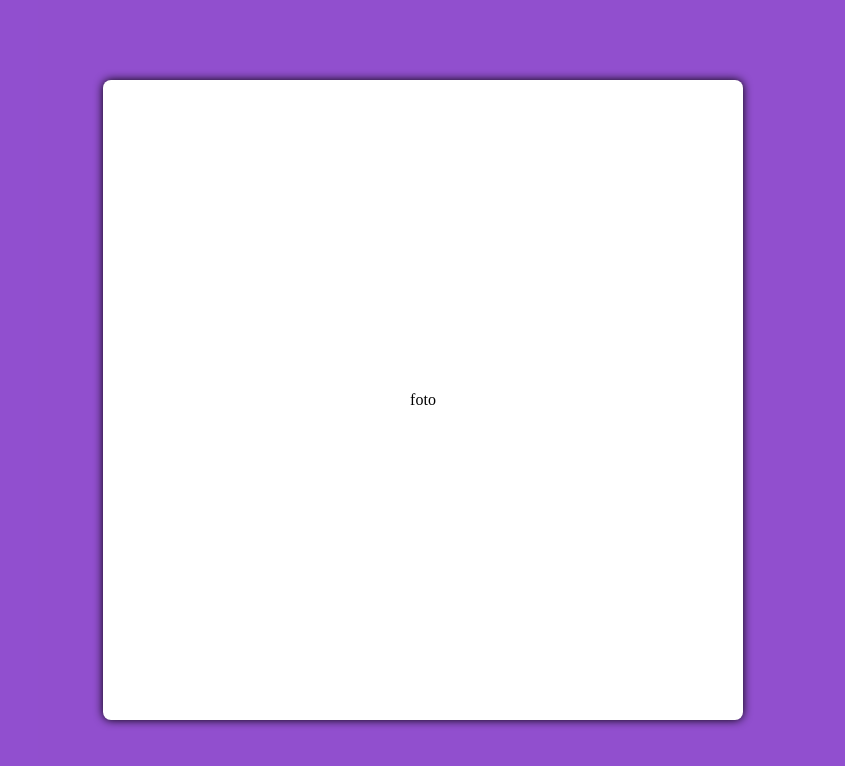
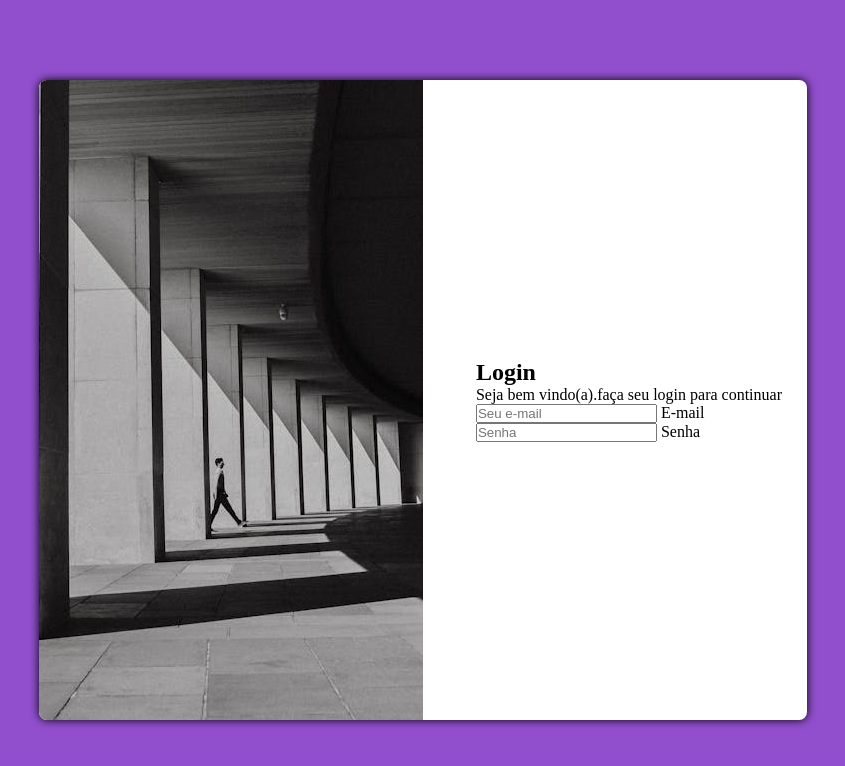
Before and after one commit to Lucas-Negrao/HTML-CSS, a plain HTML site: page EXERCICIOS/EX027/projeto-login-flex/index.html in a window 1280 px wide. Shown: the whole page, without its empty margins (217-1062 px from the left). Drawn offline with Linux system fonts and the light colour scheme.

Commit message:
projeto flex-login
refeito, não com muita estica mais com funcionalidade melhores e mais práticas

```diff
--- a/EXERCICIOS/EX027/projeto-login-flex/estilos/style.css
+++ b/EXERCICIOS/EX027/projeto-login-flex/estilos/style.css
@@ -22,10 +22,27 @@ main{
 main > section{
     background-color: white;
     height: 80%;
-    width: 50%;
+    width: 60%;
     border-radius: 8px;
     box-shadow: 0px 0px 10px black;
     display: flex;
     align-items: center;
-    justify-content: center;
+    justify-content:space-between;
 }
+
+div#foto{
+    background: black url(../imagens/pexels-86844948-9373483.jpg) no-repeat;
+    width: 50%;
+    height: 100%;
+    background-position: center bottom;
+    border-radius:8px 0px 0px 8px ;
+
+}
+
+div#formulario> p{
+    margin-right: 25px;
+}
+
+form>div.campo{
+    margin-right: 10px;
+}
--- a/EXERCICIOS/EX027/projeto-login-flex/index.html
+++ b/EXERCICIOS/EX027/projeto-login-flex/index.html
@@ -11,8 +11,24 @@
         <section>
             <div id="foto">
                 <!--Aqui ficará a foto na css-->
-                foto
+
             </div>
+            <div id="formulario">
+                <h1>Login</h1>
+                <p>Seja bem vindo(a).faça seu login para continuar</p>
+                <form action="cadastro.php" autocomplete="on">
+                    <div class="campo">
+                        <input type="email" name="email" id="iemail" autocomplete="on" required max-length="30" placeholder="Seu e-mail">
+                        <label for="iemail">E-mail</label>
+                    </div>
+
+                    <div class="campo">
+                        <input type="password" name="senha" id="isenha" required min-length="8" placeholder="Senha" autocomplete="off">
+                        <label for="isenha">Senha</label>
+                    </div>
+                </form>
+            </div>
+
         </section>
     </main>
 </body>
```
Also changed, not shown: EXERCICIOS/EX027/projeto-login-flex/imagens/pexels-86844948-9373483.jpg (added), 1 other file.
